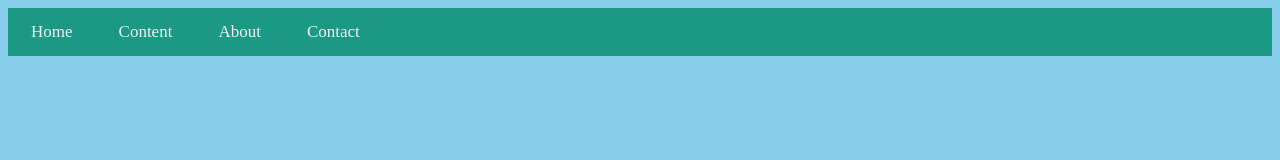
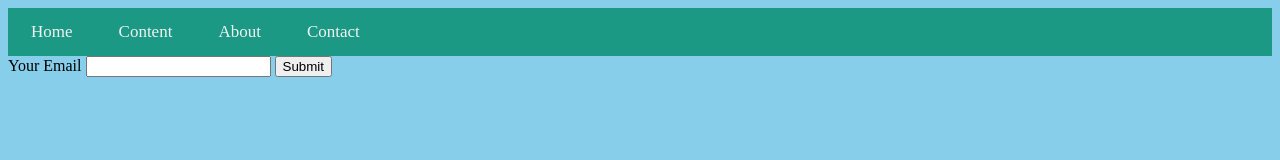
Before and after one commit to nateruss12/Ruckus, a plain HTML site: page Contact.html in a window 1280 px wide. Drawn offline with Linux system fonts and the light colour scheme.

Commit message:
add contact

```diff
--- a/Contact.html
+++ b/Contact.html
@@ -22,6 +22,13 @@
         <!--.content-wrapper-->
         </u1>
         </nav>
+    </div>
+
+    <form action="https://formspree.io/f/{form_id}" method="post">
+        <label for="email">Your Email</label>
+        <input name="Email" id="email" type="email">
+        <button type="submit">Submit</button>
+    </form>
 
 
 
```
